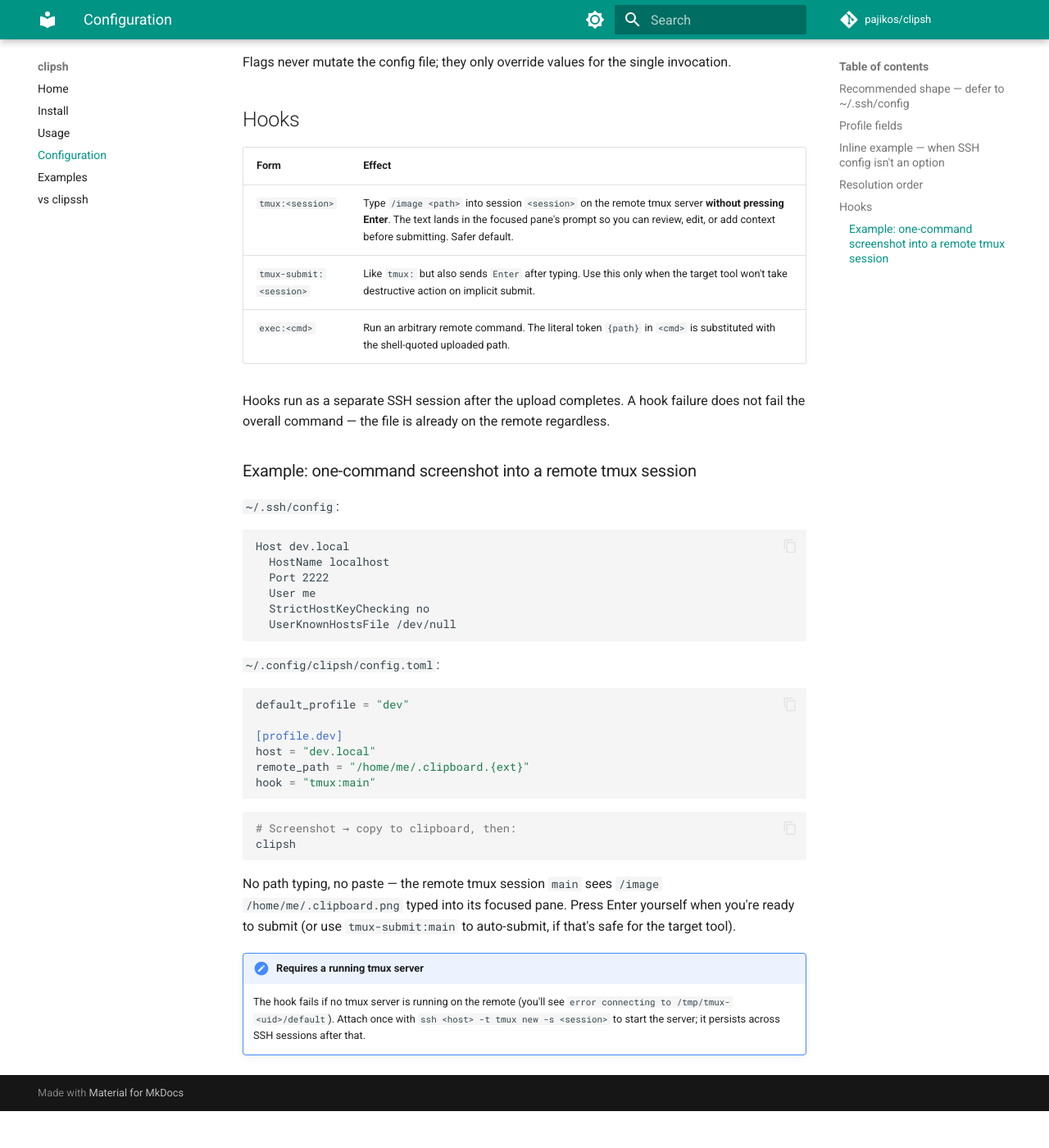
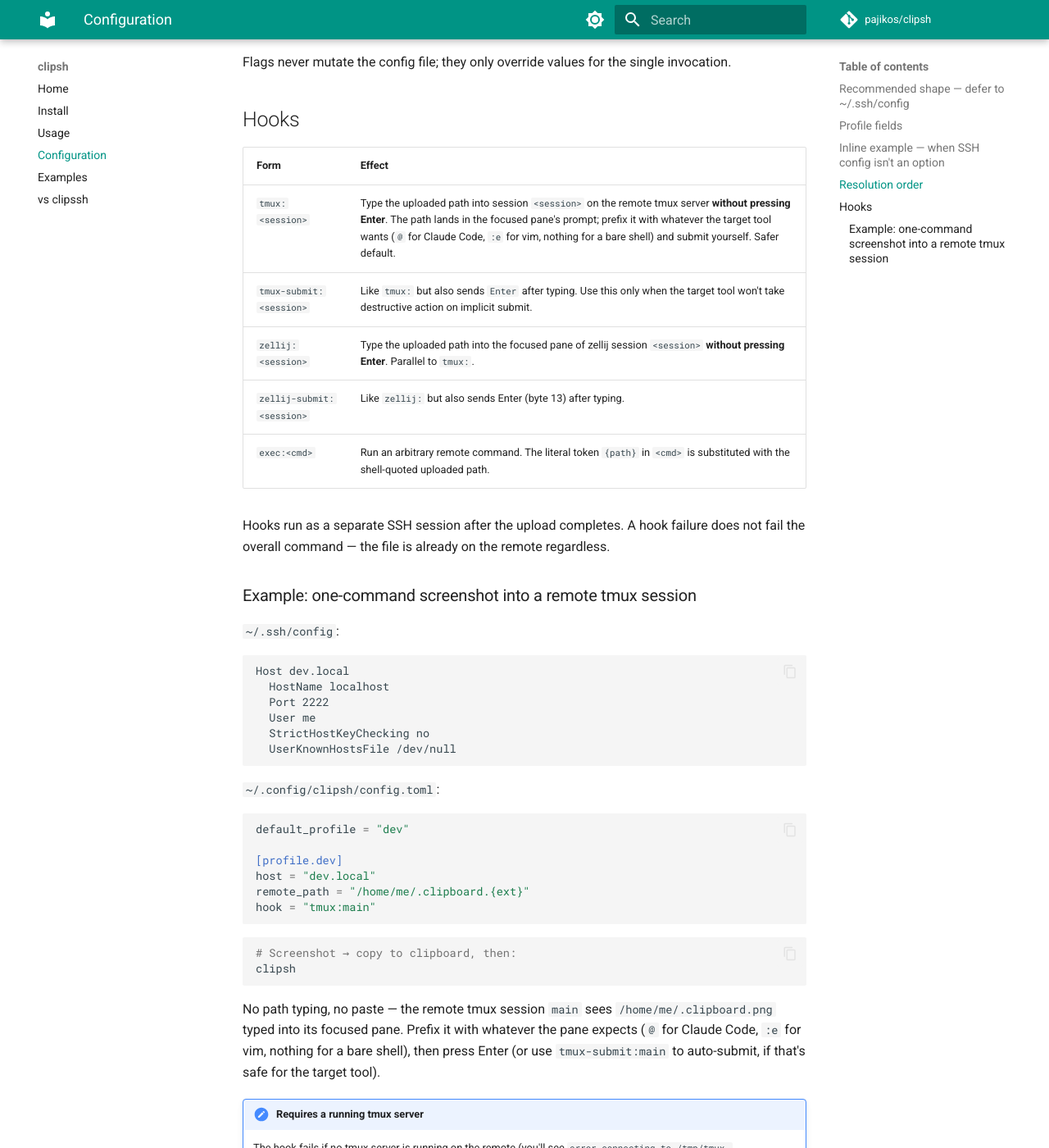
Before and after one commit to pajikos/clipsh, an MkDocs documentation site: the page built from docs/config.md, in a window 1280 px wide and 1400 px high, scrolled down 2619 px. Shown: the whole window at 82% size. Built offline with MkDocs 1.6.1 and Material for MkDocs 9.7.7, drawn with Linux system fonts in a browser that asks for light colours; comment, search, counter and statistics services are not loaded; before the commit the page ends 3974 px from its top, so only the background shows below that; some of the changed text lies outside the part shown.

Commit message:
docs(config): document zellij hooks; fix tmux row drift
The `tmux:` row claimed to type `/image <path>`, but the dispatcher
stopped doing that in the next-release breaking change. Aligns the
description with current behavior and adds parallel rows for the two
zellij kinds plus a "running zellij session" admonition.

````diff
--- a/docs/config.md
+++ b/docs/config.md
@@ -112,8 +112,10 @@ single invocation.
 
 | Form | Effect |
 |---|---|
-| `tmux:<session>` | Type `/image <path>` into session `<session>` on the remote tmux server **without pressing Enter**. The text lands in the focused pane's prompt so you can review, edit, or add context before submitting. Safer default. |
+| `tmux:<session>` | Type the uploaded path into session `<session>` on the remote tmux server **without pressing Enter**. The path lands in the focused pane's prompt; prefix it with whatever the target tool wants (`@` for Claude Code, `:e ` for vim, nothing for a bare shell) and submit yourself. Safer default. |
 | `tmux-submit:<session>` | Like `tmux:` but also sends `Enter` after typing. Use this only when the target tool won't take destructive action on implicit submit. |
+| `zellij:<session>` | Type the uploaded path into the focused pane of zellij session `<session>` **without pressing Enter**. Parallel to `tmux:`. |
+| `zellij-submit:<session>` | Like `zellij:` but also sends Enter (byte 13) after typing. |
 | `exec:<cmd>` | Run an arbitrary remote command. The literal token `{path}` in `<cmd>` is substituted with the shell-quoted uploaded path. |
 
 Hooks run as a separate SSH session after the upload completes. A hook
@@ -148,12 +150,20 @@ clipsh
 ```
 
 No path typing, no paste — the remote tmux session `main` sees
-`/image /home/me/.clipboard.png` typed into its focused pane. Press
-Enter yourself when you're ready to submit (or use `tmux-submit:main`
-to auto-submit, if that's safe for the target tool).
+`/home/me/.clipboard.png` typed into its focused pane. Prefix it with
+whatever the pane expects (`@` for Claude Code, `:e ` for vim, nothing
+for a bare shell), then press Enter (or use `tmux-submit:main` to
+auto-submit, if that's safe for the target tool).
 
 !!! note "Requires a running tmux server"
     The hook fails if no tmux server is running on the remote (you'll see
     `error connecting to /tmp/tmux-<uid>/default`). Attach once with
     `ssh <host> -t tmux new -s <session>` to start the server; it persists
     across SSH sessions after that.
+
+!!! note "Requires a running zellij session"
+    The hook fails (`zellij session not active: <name>`) if no zellij
+    session of that name is live on the remote. Attach once with
+    `ssh <host> -t zellij attach -c <session>` to create or resume it;
+    background zellij daemons persist between SSH sessions the same way
+    tmux servers do.
````
